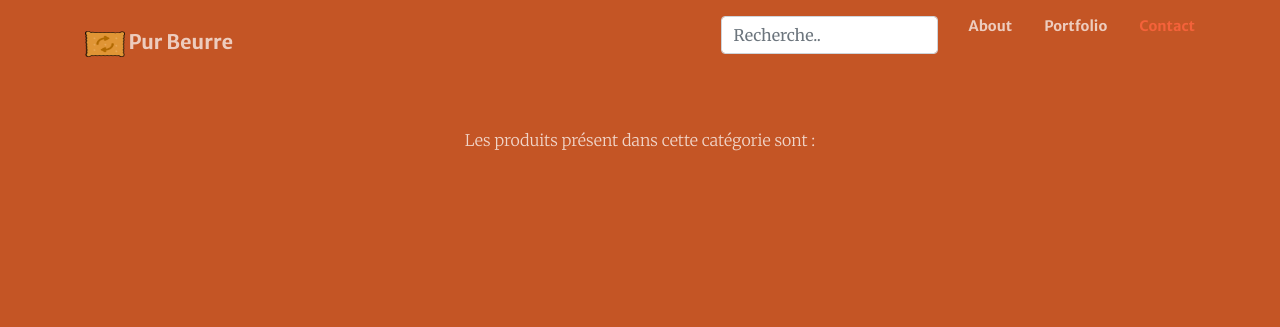
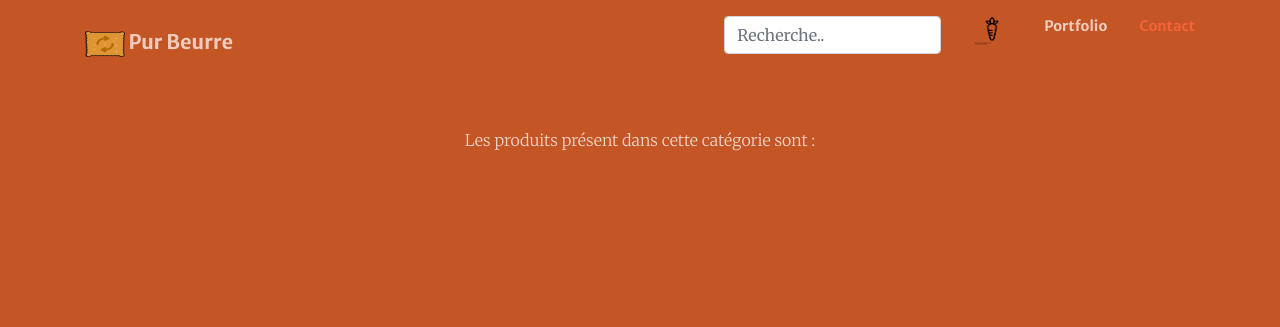
Before and after one commit to jerev7/p8_django, a Django app: template project8/myapp/templates/myapp/detail.html in a window 1280 px wide. Shown: the top 327 px of the page. Run offline with Django 3.2, Linux system fonts and the light colour scheme; the template is opened without the code that fills it, so the values that code supplies are empty; some libraries are stand-ins or nearby versions.

Commit message:
added carotte logo

```diff
--- a/project8/myapp/templates/myapp/base.html
+++ b/project8/myapp/templates/myapp/base.html
@@ -30,7 +30,7 @@
                 <div class="collapse navbar-collapse" id="navbarResponsive">
                     <ul class="navbar-nav ml-auto my-2 my-lg-0">
                         <li class="nav-item">{% include 'myapp/search_form.html' %}</li>
-                        <li class="nav-item"><a class="nav-link js-scroll-trigger" href="#about">About</a></li>
+                        <li class="nav-item"><a class="nav-link js-scroll-trigger" href="#about"><img id="carotte" src="{% static 'myapp/assets/img/carotte.png' %}" width="40" height="30" alt="carotte"></a></li>
                         <li class="nav-item"><a class="nav-link js-scroll-trigger" href="#portfolio">Portfolio</a></li>
                         <li class="nav-item"><a class="nav-link js-scroll-trigger" href="#contact">Contact</a></li>
                     </ul>
```
Also changed, not shown: project8/myapp/static/myapp/assets/img/carotte.png (added).
